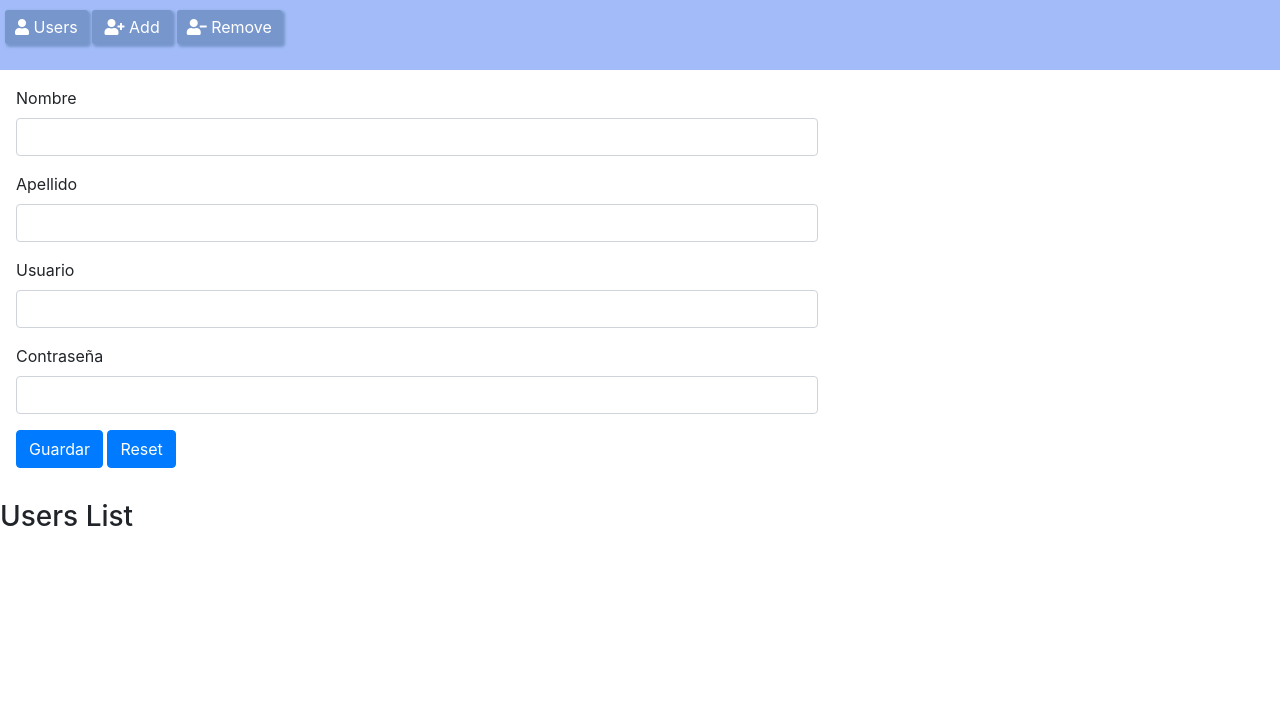
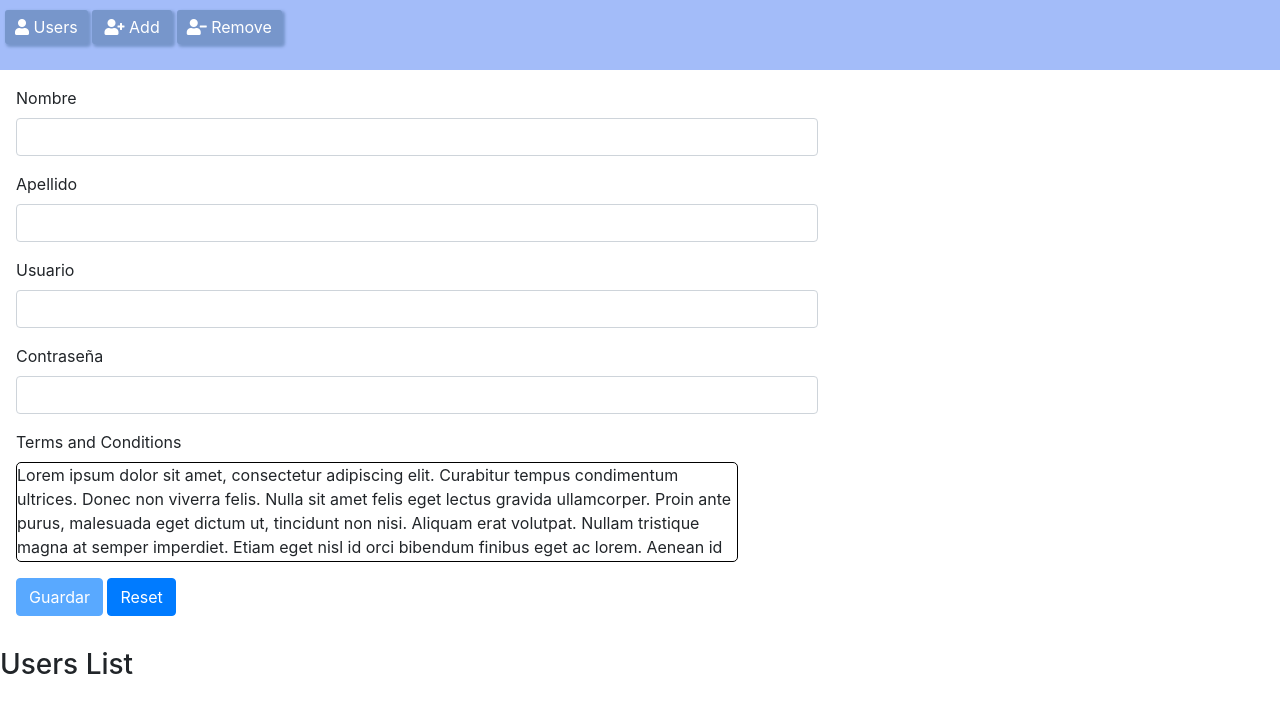
Before and after one commit to dsalmeron-eb/edaJs, a plain HTML site: page solutionComplete/index.html in a window 1280 px wide. Drawn offline with nearby package versions, Linux system fonts and the light colour scheme.

Commit message:
terms and conds

```diff
--- a/solutionComplete/index.html
+++ b/solutionComplete/index.html
@@ -4,7 +4,9 @@
   <link rel="stylesheet" type="text/css" href="https://cdnjs.cloudflare.com/ajax/libs/font-awesome/5.10.2/css/all.min.css" />
   <link rel="stylesheet" type="text/css" href="https://cdnjs.cloudflare.com/ajax/libs/twitter-bootstrap/4.1.3/css/bootstrap.min.css" />
   <link rel="stylesheet" type="text/css" href="style.css"/>
-            <script type="text/javascript" src="main.js" ></script>
+</head>
+
+<body onLoad="cargarLista()">
   <div class="row">
     <nav>
       <ul>
@@ -29,9 +31,6 @@
       </ul>
     </nav>
   </div>
-    </head>
-
-    <body onLoad="cargarLista()">
   <div class="custom-row">
     <div class="custom-col custom-col-8">
       <div class="form__container">
@@ -53,12 +52,27 @@
           </div>
 
           <div class="form-group" id="password-group">
-                <label for="usuario">Contraseña</label>
+            <label for="password">Contraseña</label>
             <input type="hiddden" class="form-control" name="password" id="password" onChange="onChangeContraseña(this)" required>
           </div>
 
           <div class="form-group">
-                <button type="submit" id="button-submit" class="btn btn-primary" onClick="onSubmit()">Guardar</button>
+            <label>Terms and Conditions</label>
+            <div id="terms-and-conditions" class="terms-and-conditions">
+              Lorem ipsum dolor sit amet, consectetur adipiscing elit. Curabitur tempus condimentum ultrices. Donec non viverra felis. Nulla sit amet felis eget lectus gravida ullamcorper. Proin ante purus, malesuada eget dictum ut, tincidunt non nisi. Aliquam erat volutpat. Nullam tristique magna at semper imperdiet. Etiam eget nisl id orci bibendum finibus eget ac lorem. Aenean id venenatis diam. Sed placerat arcu ac elit porta convallis. Aenean mauris ex, porttitor a efficitur at, hendrerit sodales lectus. Aenean vitae quam fermentum, cursus ligula sed, consequat dolor. Etiam facilisis sodales libero. Aliquam erat volutpat. Nullam leo velit, rhoncus nec orci ac, eleifend volutpat nunc.
+
+              Nam aliquet purus tellus, eget vestibulum libero aliquam quis. Duis scelerisque a velit finibus pulvinar. Fusce tincidunt euismod eros sed elementum. Sed imperdiet est nec ante vestibulum faucibus. Mauris convallis id est id suscipit. Cras vel congue nisl. Vivamus magna tortor, viverra ac est sed, congue iaculis odio. Vivamus a viverra urna. Morbi tincidunt congue ligula, vel commodo felis tincidunt nec. Sed eleifend arcu turpis, a ornare massa vestibulum at. Morbi ultrices, ex non tincidunt ultricies, elit nibh lobortis elit, eget luctus eros neque congue magna. Integer vitae semper urna, id sagittis turpis. Nunc vel dui metus.
+
+              Mauris fermentum iaculis metus non hendrerit. Nam tempus tempor scelerisque. Fusce semper sem in odio vehicula, sit amet blandit nisl suscipit. Quisque eu eros viverra, pretium nisl vitae, tincidunt nulla. Duis volutpat leo quis sapien dictum finibus. Praesent semper maximus ante, at venenatis ex eleifend vitae. Mauris ipsum lacus, vehicula nec blandit vitae, vehicula et ligula. Sed leo leo, dictum id pretium at, luctus vitae turpis. Aenean accumsan ipsum in leo ultrices pretium. Aliquam a dapibus ligula. Donec sed ante sem.
+
+              Nunc non velit nec turpis sagittis pulvinar. Ut pharetra condimentum neque ac finibus. Nullam tempus auctor dolor, id gravida diam luctus vitae. Proin a bibendum elit. Morbi eget arcu non dolor faucibus scelerisque. Sed pharetra rhoncus congue. Orci varius natoque penatibus et magnis dis parturient montes, nascetur ridiculus mus. Duis ut ex gravida, rutrum massa ut, hendrerit lectus.
+
+              Donec non eros tristique, bibendum nunc a, finibus dui. Suspendisse non elit libero. Aliquam auctor fringilla interdum. Cras mollis suscipit tortor ut pellentesque. Integer rutrum neque vitae enim congue mollis. Phasellus id viverra nibh, et ullamcorper lacus. Ut in fermentum risus. In hac habitasse platea dictumst. Phasellus vestibulum sapien ac ipsum aliquet, tempus sodales turpis congue. Etiam lacus augue, feugiat a fermentum non, lobortis eu neque.
+            </div>
+          </div>
+
+          <div class="form-group">
+            <button type="submit" id="button-submit" disabled class="btn btn-primary" onClick="onSubmit()">Guardar</button>
             <button type="reset" class="btn btn-primary">Reset</button>
           </div>
 
@@ -71,6 +85,7 @@
     </div>
 
   </div>
+  <script type="text/javascript" src="main.js" ></script>
 </body>
 <!-- <footer class="footer">
 <div class="row">
--- a/solutionComplete/main.js
+++ b/solutionComplete/main.js
@@ -204,3 +204,17 @@ function onChangeContraseña(inputValue) {
 
     deshabilitarBoton(false);
 }
+
+const scrollFunction = (e) => {
+  let termsDiv = e.target;
+  var saveButton = document.getElementById('button-submit');
+  if(termsDiv.scrollTop + termsDiv.offsetHeight >= termsDiv.scrollHeight) {
+    saveButton.disabled = false;
+  } else {
+    saveButton.disabled = true;
+  }
+};
+
+document
+  .getElementById('terms-and-conditions')
+  .addEventListener('scroll', scrollFunction);
--- a/solutionComplete/style.css
+++ b/solutionComplete/style.css
@@ -75,3 +75,12 @@ nav {
     justify-content: center;
     align-items: center;
   }
+
+  .terms-and-conditions {
+    height: 100px;
+    width: 90%;
+    border: 1px solid black;
+    border-radius: 5px;
+    scroll-behavior: smooth;
+    overflow: scroll;
+  }
```
Lines whose indentation alone changed are shown as unchanged.
